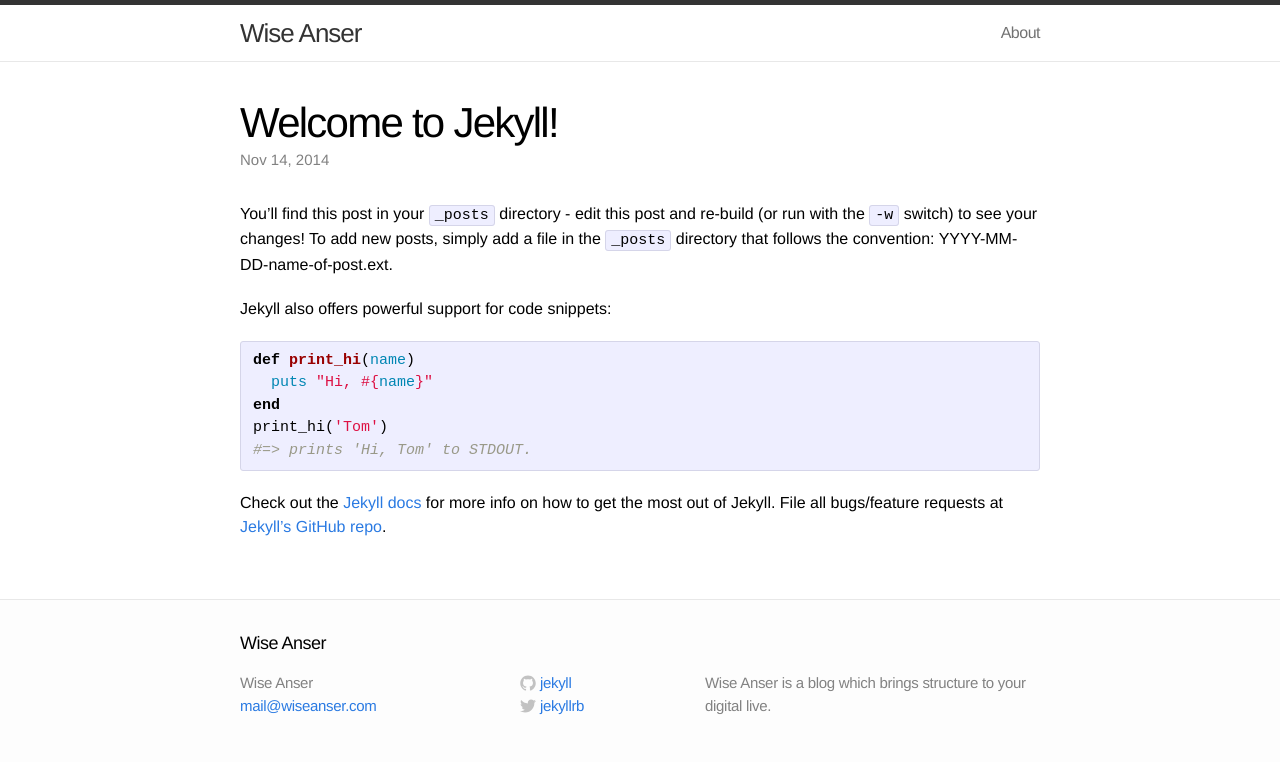
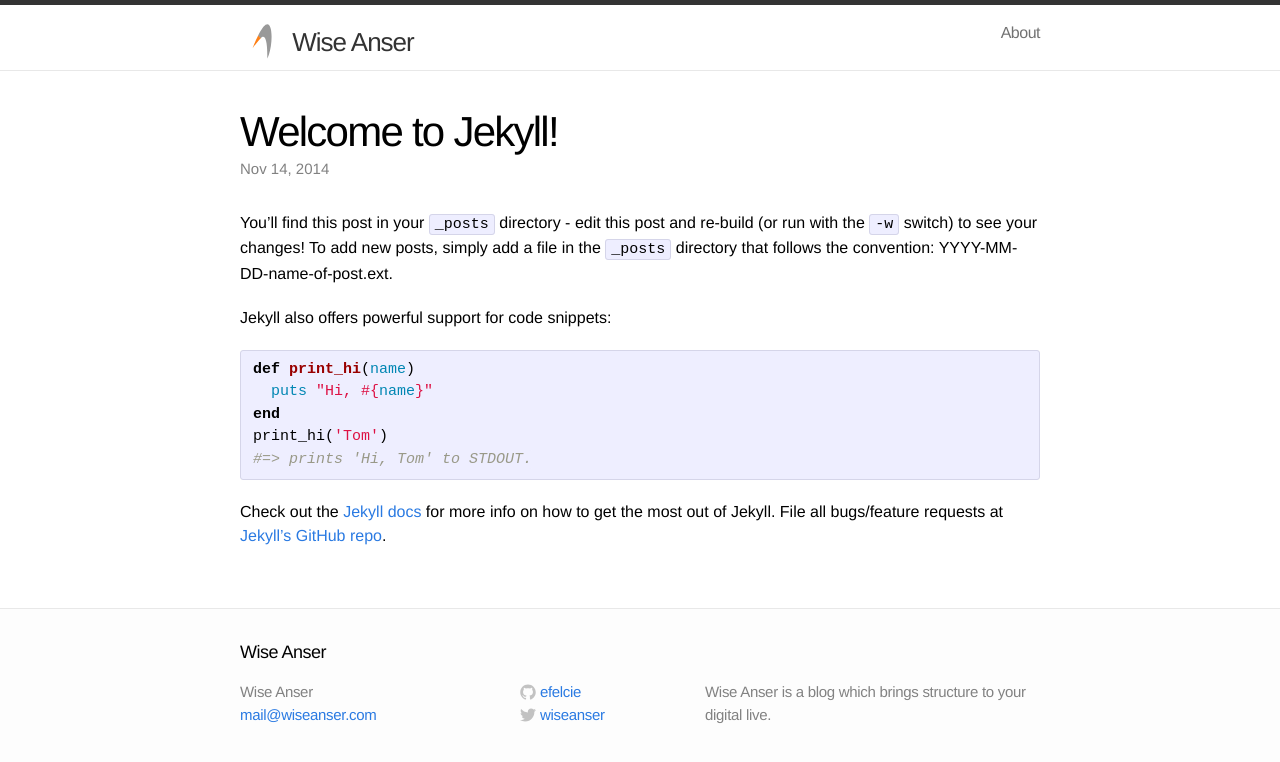
Before and after one commit to wiseanser/blog, a Jekyll site: the page built from _posts/2014-11-14-welcome-to-jekyll.markdown, in a window 1280 px wide. Shown: the top 762 px of the page. Built offline with Jekyll 4.4.1, drawn with Linux system fonts in a browser that asks for light colours; comment, search, counter and statistics services are not loaded.

Commit message:
Logo and Disqu

```diff
--- a/_config.yml
+++ b/_config.yml
@@ -5,8 +5,8 @@ description: 	"Wise Anser is a blog which brings
 				structure to your digital live."
 baseurl: "/blog"
 url: "http://wiseanser.com"
-twitter_username: jekyllrb
-github_username:  jekyll
+twitter_username: wiseanser
+github_username:  efelcie
 
 # Build settings
 markdown: kramdown
--- a/_includes/header.html
+++ b/_includes/header.html
@@ -2,7 +2,7 @@
 
   <div class="wrap">
 
-    <a class="site-title" href="{{ site.baseurl }}/">{{ site.title }}</a>
+    <a class="site-title" href="{{ site.baseurl }}/"><img class="brand-image" src="{{ site.baseurl }}/img/anser-logo.svg"/> {{ site.title }}</a>
 
     <nav class="site-nav">
       <a href="#" class="menu-icon">
--- a/_layouts/post.html
+++ b/_layouts/post.html
@@ -12,4 +12,19 @@ layout: default
   {{ content }}
   </article>
 
+    <div id="disqus_thread"></div>
+    <script type="text/javascript">
+        /* * * CONFIGURATION VARIABLES: EDIT BEFORE PASTING INTO YOUR WEBPAGE * * */
+        var disqus_shortname = 'wiseanser'; // required: replace example with your forum shortname
+
+        /* * * DON'T EDIT BELOW THIS LINE * * */
+        (function() {
+            var dsq = document.createElement('script'); dsq.type = 'text/javascript'; dsq.async = true;
+            dsq.src = '//' + disqus_shortname + '.disqus.com/embed.js';
+            (document.getElementsByTagName('head')[0] || document.getElementsByTagName('body')[0]).appendChild(dsq);
+        })();
+    </script>
+    <noscript>Please enable JavaScript to view the <a href="http://disqus.com/?ref_noscript">comments powered by Disqus.</a></noscript>
+
+
 </div>
--- a/css/main.css
+++ b/css/main.css
@@ -408,3 +408,11 @@ a:visited { color: #205caa; }
     margin: 0 0 15px; }
 
 }
+
+
+.brand-image {
+  display: inline-block;
+  height: 46px;
+  position: relative;
+  top: 12px;
+  }
```
Also changed, not shown: img/anser-logo.svg (added).
